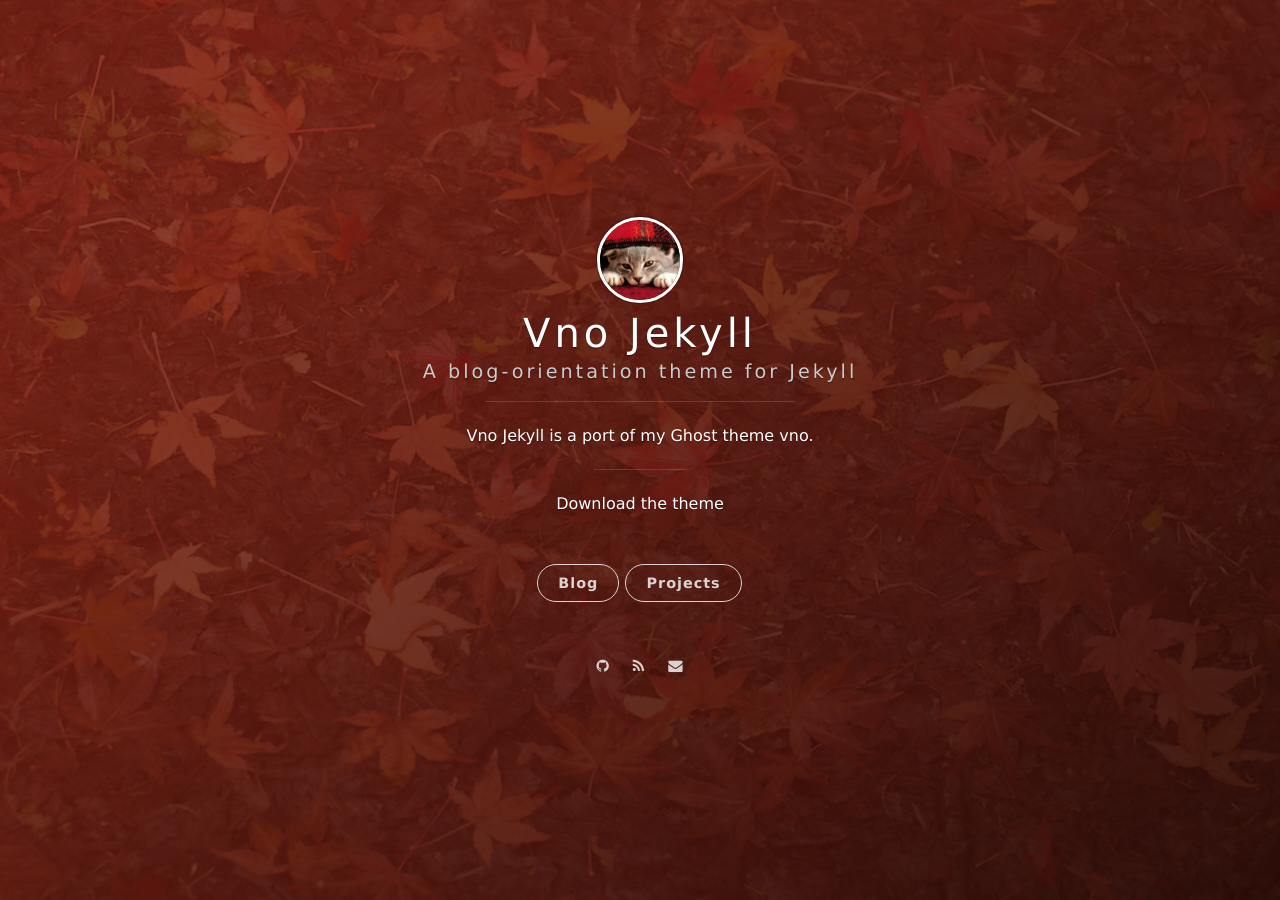
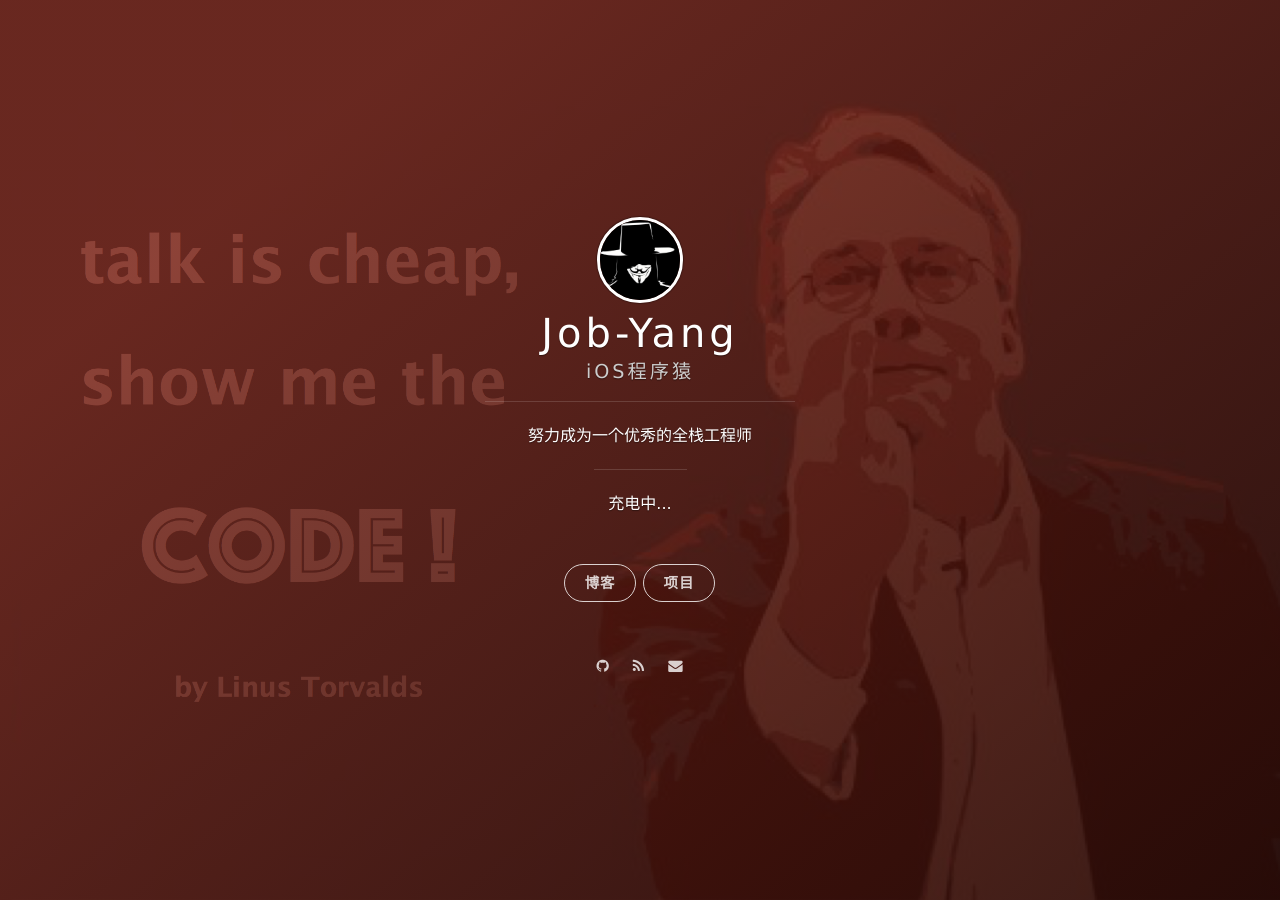
Before and after one commit to Job-Yang/Job-Yang.github.io, a Jekyll site: the page built from index.html, in a window 1280 px wide. Built offline with Jekyll 4.4.1, drawn with Linux system fonts in a browser that asks for light colours; nearby versions of some CDN libraries; Markdown is read by kramdown in place of the engine named in the settings; the list of posts is cut into pages by our own code.

Commit message:
修改主题
修改主题

```diff
--- a/_config.yml
+++ b/_config.yml
@@ -1,8 +1,8 @@
 # Basic
-title: Vno Jekyll
-subtitle: A blog-orientation theme for Jekyll
-welcome_message: <a href="https://github.com/onevcat/vno-jekyll" target="_blank">Download the theme</a>
-description: Vno Jekyll is a port of my Ghost theme vno.
+title: Job-Yang
+subtitle: iOS程序猿
+welcome_message: <a href="https://github.com/Job-Yang" target="_blank">充电中...</a>
+description: 努力成为一个优秀的全栈工程师
 creator: <a href="http://onev.cat">@onevcat</a>
 
 url: "https://github.com/Job-Yang/Job-Yang.github.io"
@@ -10,7 +10,7 @@
 permalink: /:year/:month/:title/
 
 # Format
-highlighter: plain
+highlighter: rouge
 markdown: redcarpet
 redcarpet:
   extensions: ["no_intra_emphasis", "fenced_code_blocks", "autolink", "strikethrough", "superscript", tables]
@@ -20,12 +20,12 @@
 
 # The blog button should not be removed.
 blog_button:
-    title: Blog
-    description: Visit blog
+    title: 博客
+    description: 进入博客
 
 # Navigation buttons in the front page.
 nav:
-    - {title: Projects, description: My Projects, url: 'http://project.onevcat.com'}
+    - {title: 项目, description: 我的项目, url: 'https://github.com/Job-Yang/'}
     # - {title: Another Button, description: A button, url: 'http://example.com'}
 
 # Pagination
```
Also changed, not shown: assets/images/avatar.jpg, assets/images/background-cover.jpg.
